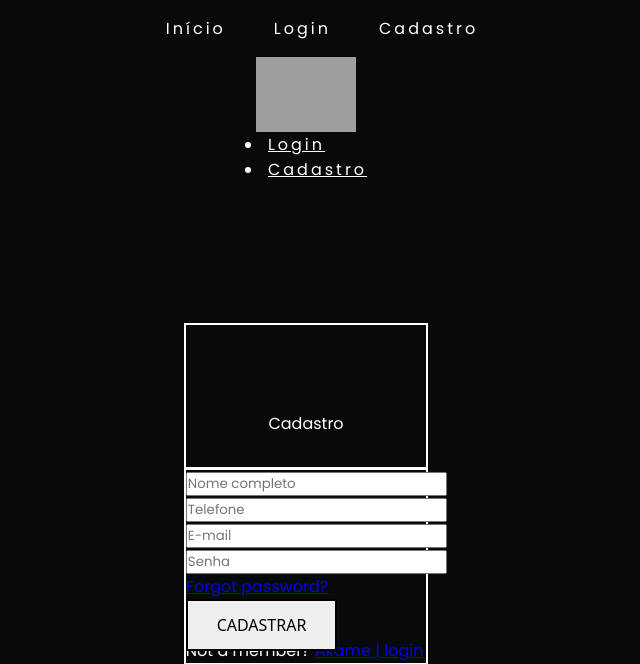
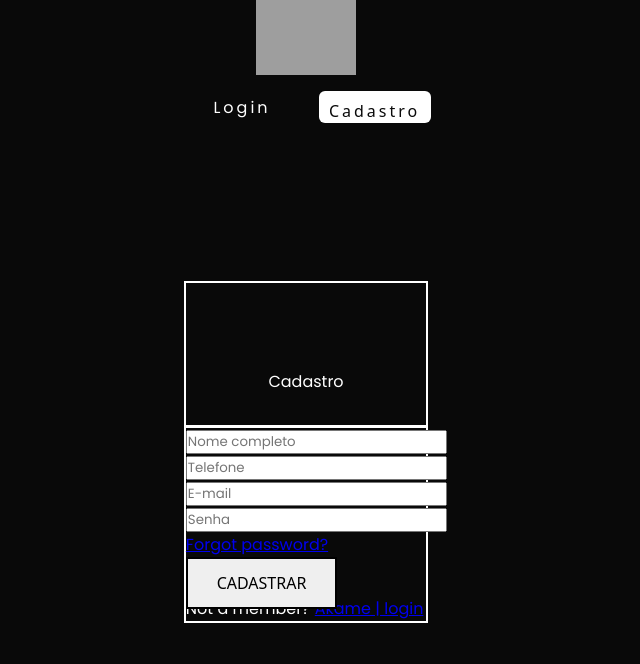
Before and after one commit to SystemRhino/Akame, a PHP site: page /cadastro.php in a window 1280 px wide. Shown: the top 664 px of the page, without its empty margins (334-974 px from the left). Run offline with PHP 8.4, Linux system fonts and the light colour scheme; grey boxes are pictures that could not be loaded.

Commit message:
Update navbar.php

```diff
--- a/php/navbar.php
+++ b/php/navbar.php
@@ -1,40 +1,27 @@
-
-<!DOCTYPE html>
-<html>
-<head>
-    <link rel="stylesheet" type="text/css" href="navbar.css">
-    <title></title>
-</head>
-<body>
 <nav>
+    <a class="logo" href="index.php"><img src="img/logo.png " alt="logo"></a>
     <ul class="nav-list">
+        <?php
+            if(isset($_SESSION['id']) && $_SESSION['nivel'] != 1){?>
+                <li><a href="gestao_loja.php">Produtos</a></li>
+                <li><a href="gestao_categ.php"> Categorias</a></li>
+                <li><a href="users.php">Users</a></li>
+        <?php
+            }else if(isset($_SESSION['id']) && $_SESSION['nivel'] == 1){?>
                 <li><a href="catalogo.php">Início</a></li>
-<?php if(isset($_SESSION['id'])){?>
                 <li><a href="carrinho.php">Carrinho</a></li>
-            <li><a href="logout.php">Sair</a></li>
-<?php if($_SESSION['nivel'] == 1){?>
-            <li><a href="gestao_loja.php">Gestão Produtos</a></li>
-            <li><a href="gestao_categ.php">Gestão Categorias</a></li>
-            <li><a href="users.php">Gestão Users</a></li>
-<?php }
+        <?php
+            }
+            if(isset($_SESSION['id'])){?>
+                <li><a class="button" href="logout.php">Sair</a></li>
+        <?php
             }else{?>
-            <li><a href="login.php">Login</a></li>
-            <li><a href="cadastro.php">Cadastro</a></li>
-    <?php }?>
+                <li><a class="login" href="login.php">Login</a></li>
+                <li><a class="button" href="cadastro.php">Cadastro</a></li>
+        <?php
+            }
+        ?>
     </ul>
-        <a class="logo" href="index.php"><img src="img/logo.png " alt="logo"></a>
-<?php if(isset($_SESSION['id'])){?>
-
-                <ul class="nav-user">
-                    <li><a href="carrinho.php">Carrinho</a></li>
-                    <li><a href="logout.php">Sair</a></li>
-                </ul>
-<?php }else{ ?>
-               <div class="nav-user">
-               <li><a href="login.php">Login</a></li>
-               <li><a href="cadastro.php.php">Cadastro</a></li>
-                </div>
-<?php }?>
     <div class="mobile-menu">
         <div class="line1"></div>
         <div class="line2"></div>
@@ -84,5 +71,3 @@
     );
     mobileNavbar.init();
 </script>
-</body>
-</html>
```
Lines whose indentation alone changed are shown as unchanged.
